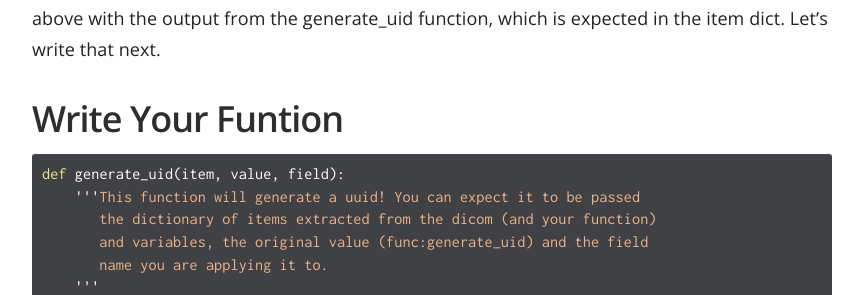
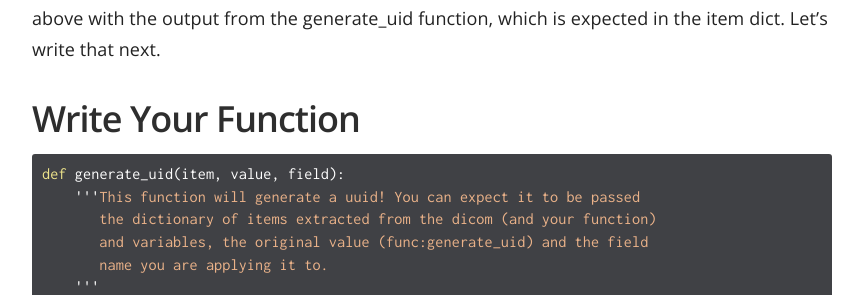
Before and after one commit to pydicom/deid, a Jekyll site: the page built from docs/_docs/examples/func-replace.md, in a window 1280 px wide and 900 px high, scrolled down 2322 px. Shown: the part 166-461 px from the top of the window, without its empty margins (358-1221 px from the left). Built offline with Jekyll 4.4.1, drawn with Linux system fonts in a browser that asks for light colours.

Commit message:
spelling mistake

````diff
--- a/docs/_docs/examples/func-replace.md
+++ b/docs/_docs/examples/func-replace.md
@@ -105,7 +105,7 @@ Our recipe instance is ready to go. From the above we are saying we want to repl
 output from the generate_uid function, which is expected in the item dict. Let's write
 that next.
 
-## Write Your Funtion
+## Write Your Function
 
 ```python
 def generate_uid(item, value, field):
````
